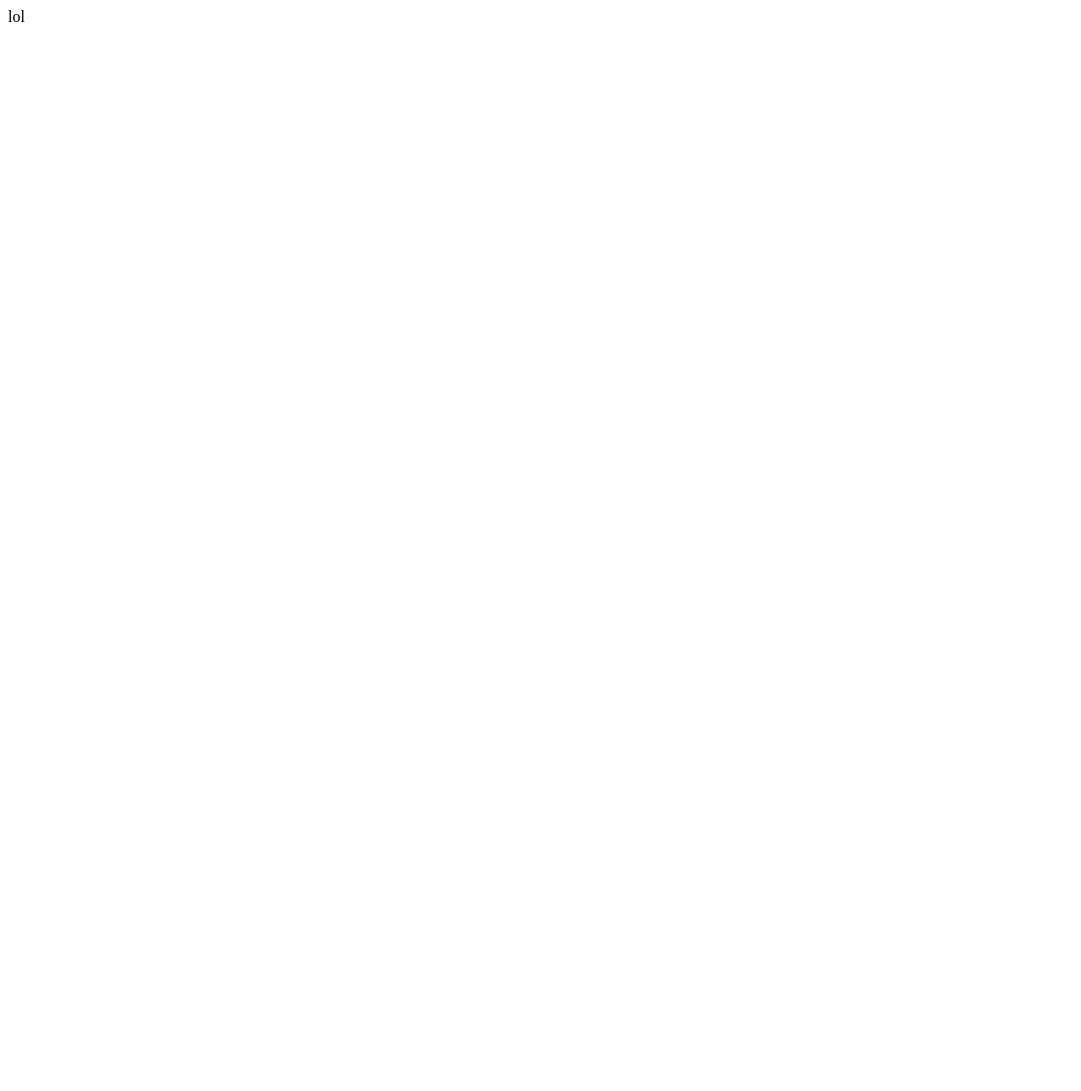
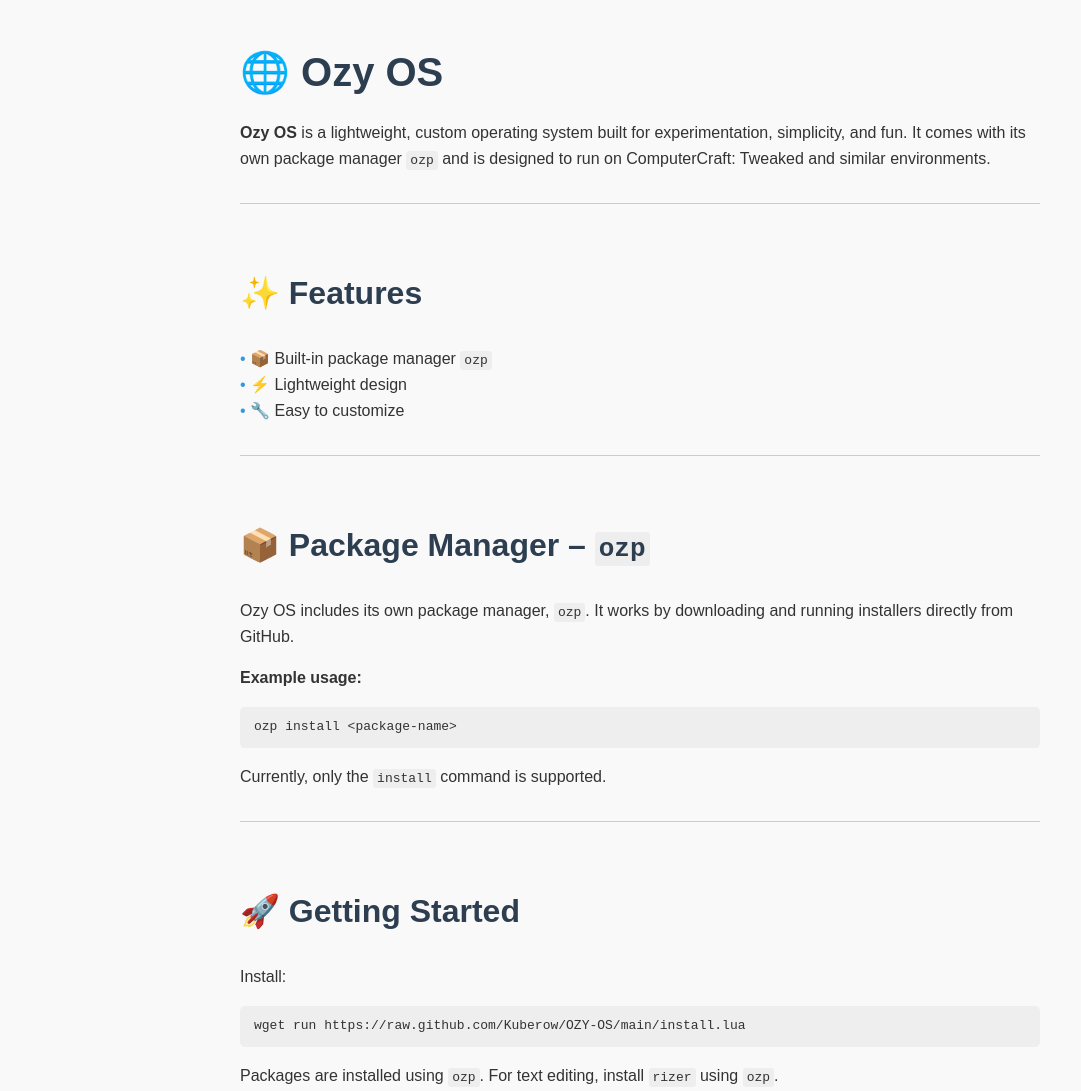
Before and after one commit to Kuberow/kuberow.github.io, a plain HTML site: page index.html in a window 1280 px wide. Shown: the top 1091 px of the page, without its empty margins (0-1081 px from the left). Before the commit the page ends 800 px from the top, so only its background shows below. Drawn offline with Linux system fonts and the light colour scheme.

Commit message:
Update index.html

```diff
--- a/index.html
+++ b/index.html
@@ -1 +1,104 @@
-<p>lol</p>
+<!DOCTYPE html>
+<html lang="en">
+<head>
+  <meta charset="UTF-8">
+  <meta name="viewport" content="width=device-width, initial-scale=1.0">
+  <title>Ozy OS</title>
+  <style>
+    body {
+      font-family: Arial, sans-serif;
+      line-height: 1.6;
+      max-width: 800px;
+      margin: 40px auto;
+      padding: 0 20px;
+      background-color: #f9f9f9;
+      color: #333;
+    }
+    h1, h2, h3 {
+      color: #2c3e50;
+    }
+    h1 {
+      font-size: 2.5em;
+      margin-bottom: 0.2em;
+    }
+    h2 {
+      font-size: 2em;
+      margin-top: 2em;
+    }
+    h3 {
+      font-size: 1.5em;
+      margin-top: 1.5em;
+    }
+    pre {
+      background-color: #eee;
+      padding: 10px;
+      border-radius: 5px;
+      overflow-x: auto;
+    }
+    code {
+      font-family: monospace;
+      background-color: #eee;
+      padding: 2px 4px;
+      border-radius: 3px;
+    }
+    hr {
+      border: none;
+      border-top: 1px solid #ccc;
+      margin: 2em 0;
+    }
+    ul {
+      list-style-type: none;
+      padding-left: 0;
+    }
+    ul li::before {
+      content: "• ";
+      color: #3498db;
+    }
+    .star {
+      color: #f39c12;
+    }
+  </style>
+</head>
+<body>
+
+  <h1>🌐 Ozy OS</h1>
+
+  <p><strong>Ozy OS</strong> is a lightweight, custom operating system built for experimentation, simplicity, and fun. It comes with its own package manager <code>ozp</code> and is designed to run on ComputerCraft: Tweaked and similar environments.</p>
+
+  <hr>
+
+  <h2>✨ Features</h2>
+  <ul>
+    <li>📦 Built-in package manager <code>ozp</code></li>
+    <li>⚡ Lightweight design</li>
+    <li>🔧 Easy to customize</li>
+  </ul>
+
+  <hr>
+
+  <h2>📦 Package Manager – <code>ozp</code></h2>
+  <p>Ozy OS includes its own package manager, <code>ozp</code>. It works by downloading and running installers directly from GitHub.</p>
+
+  <p><strong>Example usage:</strong></p>
+  <pre><code>ozp install &lt;package-name&gt;</code></pre>
+  <p>Currently, only the <code>install</code> command is supported.</p>
+
+  <hr>
+
+  <h2>🚀 Getting Started</h2>
+  <p>Install:</p>
+  <pre><code>wget run https://raw.github.com/Kuberow/OZY-OS/main/install.lua</code></pre>
+  <p>Packages are installed using <code>ozp</code>. For text editing, install <code>rizer</code> using <code>ozp</code>.</p>
+
+  <hr>
+
+  <h2>💡 About</h2>
+  <p>Ozy OS is an experimental operating system project created by <strong>Kuberow</strong>. It’s still in active development and may change frequently, while you can install a cool text editor <code>rizer</code>.</p>
+
+  <hr>
+
+  <h3>⭐ Support the Project</h3>
+  <p>If you like <strong>Ozy OS</strong>, consider giving the repository a <span class="star">⭐</span> star to support development!</p>
+
+</body>
+</html>
```
